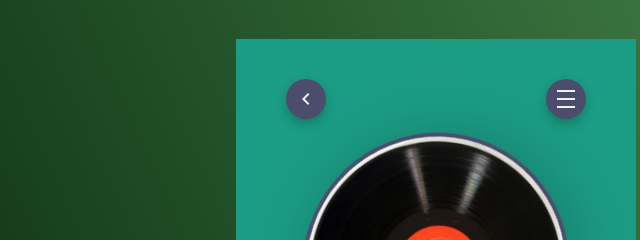
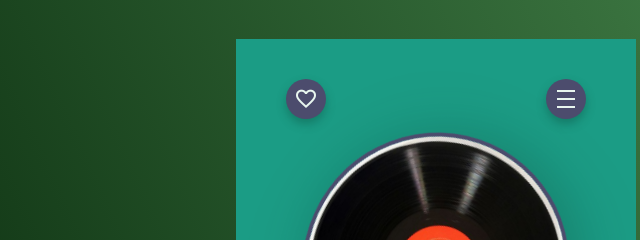
Before and after one commit to MaraharmeMara/CV, a plain HTML site: page player/player.html in a window 1280 px wide. Shown: the top 240 px of the page, 204-844 px from the left. Drawn offline with nearby package versions, Linux system fonts and the light colour scheme.

Commit message:
changed chevronleft to heart

```diff
--- a/player/player.html
+++ b/player/player.html
@@ -176,12 +176,13 @@
         <div class="music-player">
         <nav>
             <div class="circle">
-            <span class="material-symbols-outlined"> chevron_left </span>
+            <span class="material-symbols-outlined"> favorite </span>
             </div>
             <div class="circle">
             <span class="material-symbols-outlined"> density_medium </span>
             </div>
         </nav>
+
         <img src="./1.jpg" alt="thumbnail" class="song-img" />
         <h1>Title</h1>
         <p>Artist</p>
```
